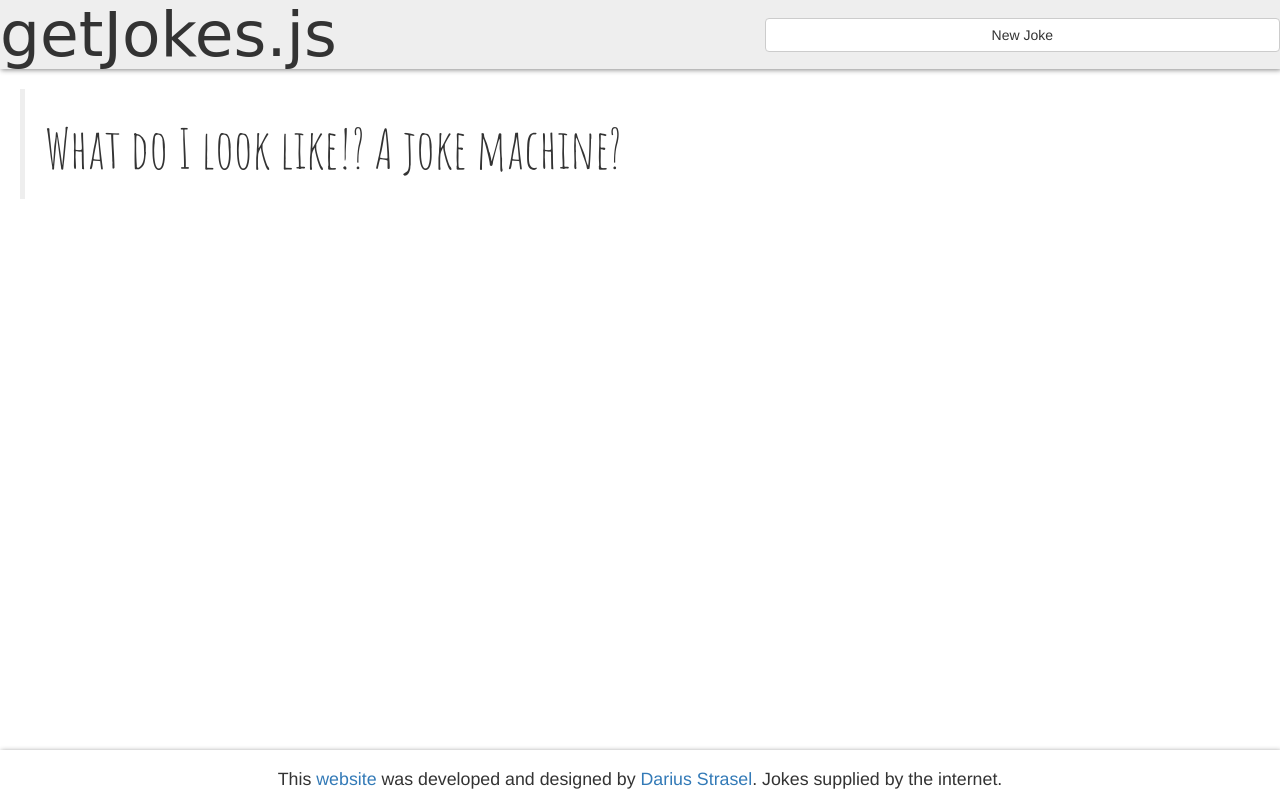
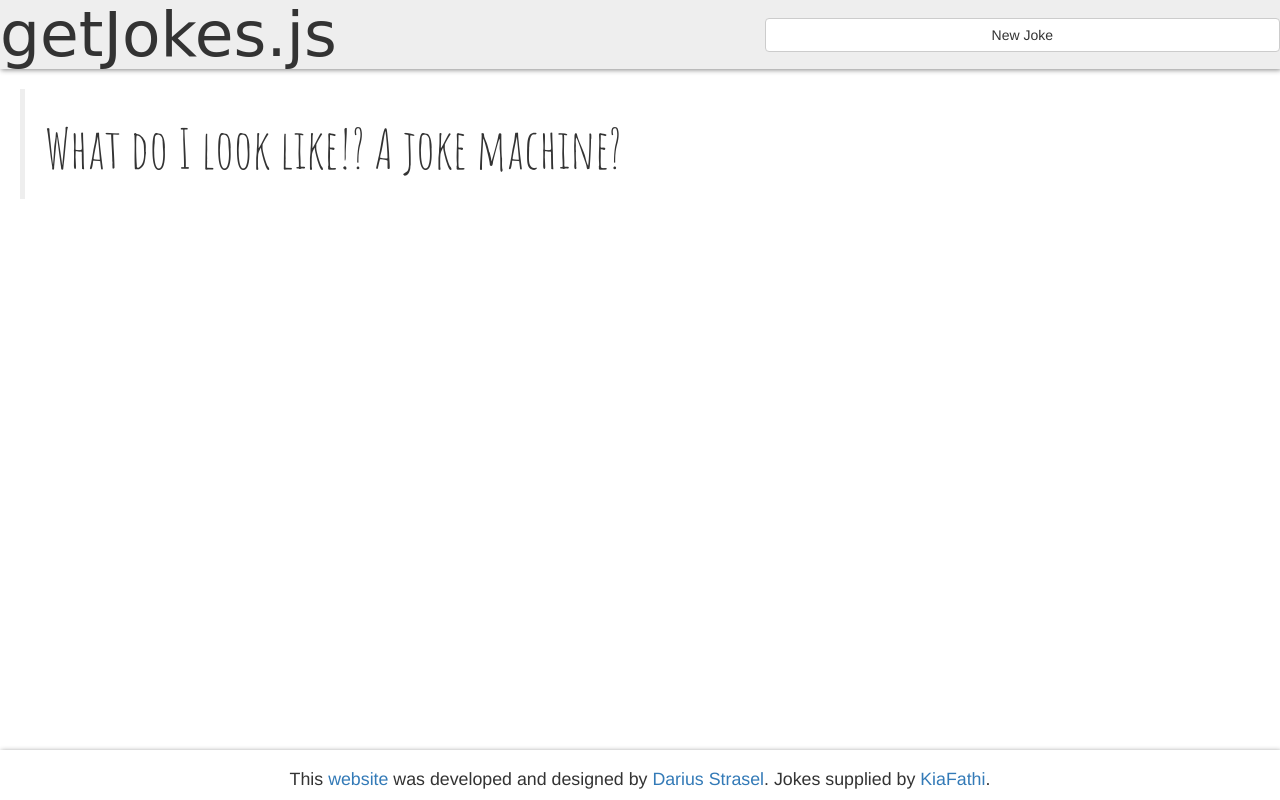
Before and after one commit to dariusstrasel/jokes.js, a plain HTML site: page index.html in a window 1280 px wide. Drawn offline with nearby package versions, Linux system fonts and the light colour scheme; a web font is replaced by a local one.

Commit message:
Adjusted footer to cite joke author.

```diff
--- a/index.html
+++ b/index.html
@@ -25,7 +25,7 @@
             <h2 class="child" id="mainJoke">What do I look like!? A joke machine?</h2></blockquote>
     </main>
     <footer class="flex-parent">
-        <h3 class="footer">This <a href="https://github.com/dariusstrasel/jokes.js">website</a> was developed and designed by <a href="https://www.linkedin.com/in/dariusstrasel">Darius Strasel</a>. Jokes supplied by the internet.</h3>
+        <h3 class="footer">This <a href="https://github.com/dariusstrasel/jokes.js">website</a> was developed and designed by <a href="https://www.linkedin.com/in/dariusstrasel">Darius Strasel</a>. Jokes supplied by <a href="https://github.com/KiaFathi/tambalAPI">KiaFathi</a>.</h3>
     </footer>
 </body>
 
```
